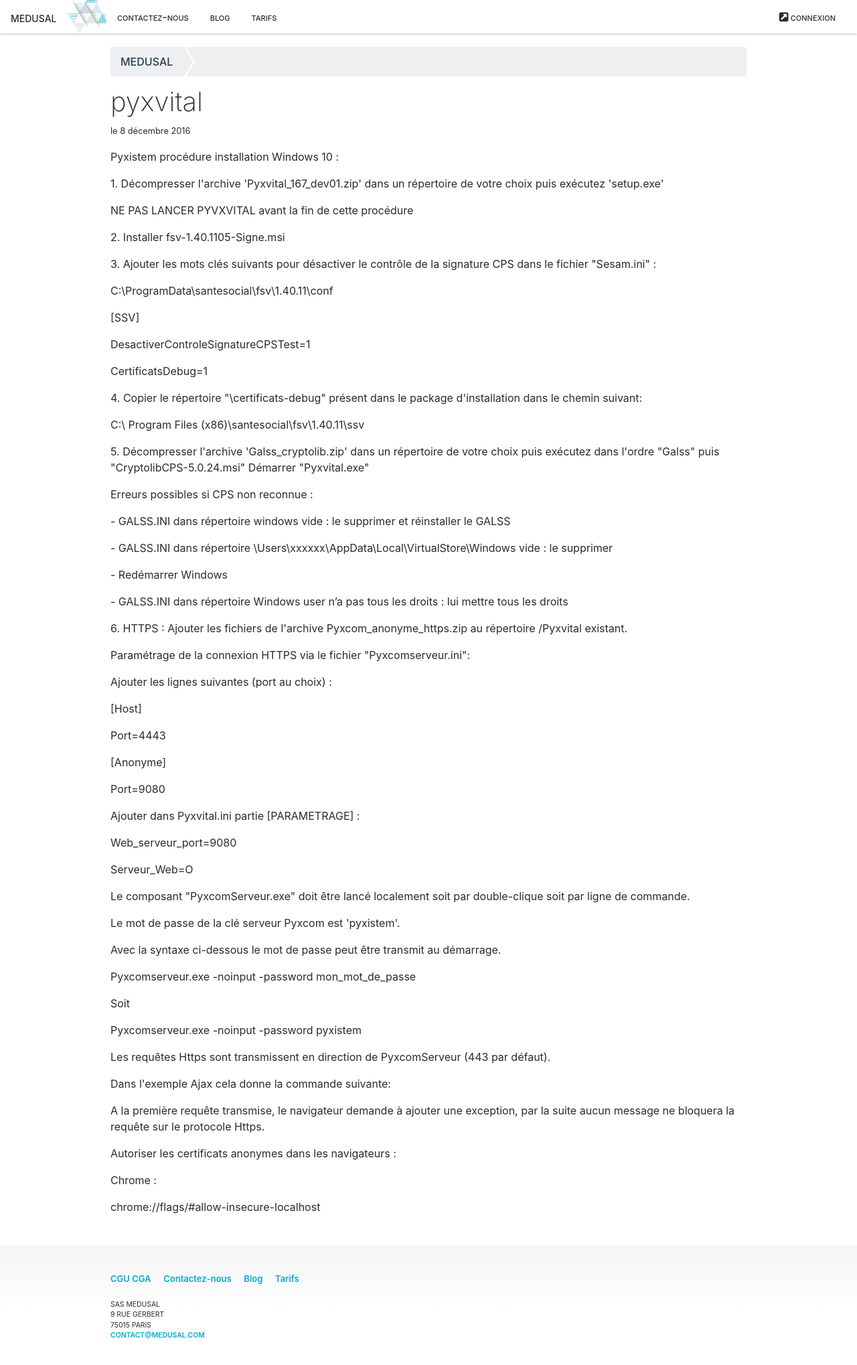
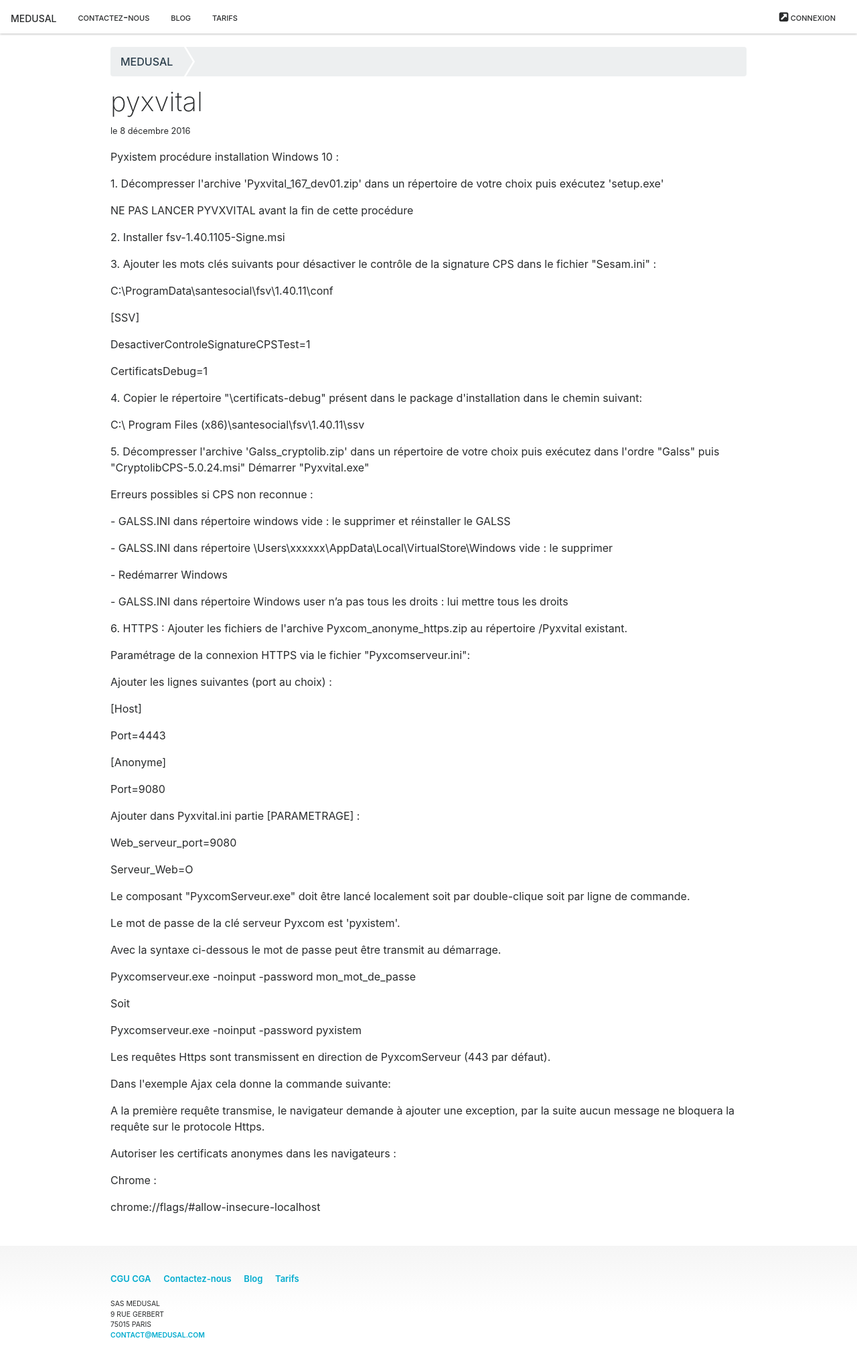
Before and after one commit to medusal/medusal.github.io, a Jekyll site: the page built from _pages/pyxvital.html, in a window 1280 px wide. Shown: the whole page at 67% size. Built offline with Jekyll 4.4.1, drawn with Linux system fonts in a browser that asks for light colours.

Commit message:
Remove navbar logo

```diff
--- a/_includes/navbar.html
+++ b/_includes/navbar.html
@@ -9,7 +9,7 @@
     {% endif %}
     <div class="navbar-collapse collapse" id="main-nav">
       <ul class="navbar-nav mr-auto">
-        <img src="/assets/CHARTE-1.png" height="50px" class="mx-auto d-block"/>
+        <!--<img src="/assets/CHARTE-1.png" height="50px" class="mx-auto d-block"/>-->
         {% assign pages = site.pages | sort:"weight"  %}
         {% assign page_url_array = page.url | split:'/' | index[1] %}
         {% for my_page in pages %}
```
